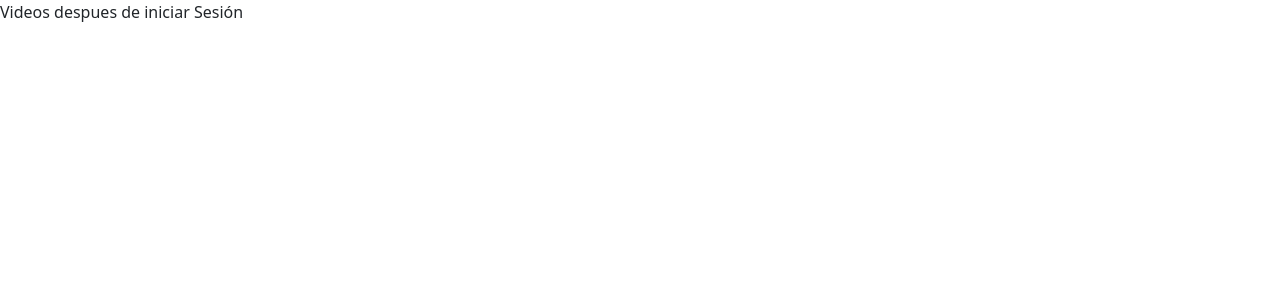
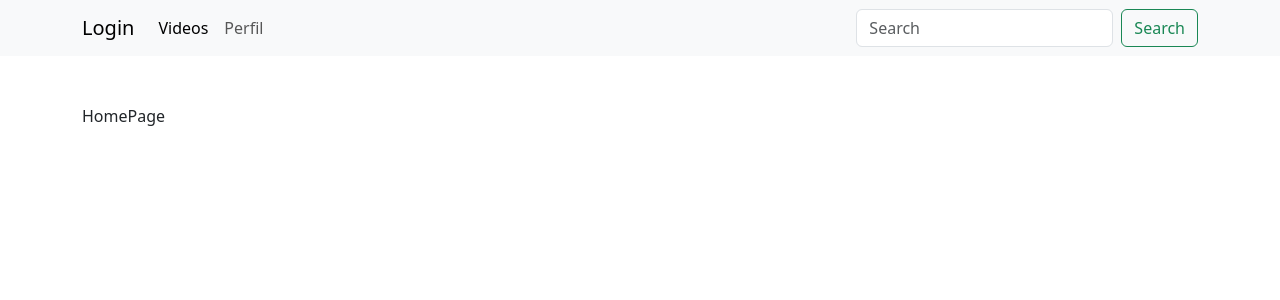
Before and after one commit to dfbastidas/microservices_lab, a React (Vite) app in the folder frontend/: page /homepage in a window 1280 px wide. Shown: the top 300 px of the page. Built offline with nearby package versions, Linux system fonts and the light colour scheme.

Commit message:
react: basic routing

```diff
--- /dev/null
+++ b/frontend/src/components/Header.tsx
@@ -0,0 +1,24 @@
+import {Link, NavLink} from 'react-router-dom' // NAVLINK PERMITE DECIRME LA PAGINA ACTUAL
+export default function Header() {
+    return (
+      <>
+        <nav className="navbar navbar-expand-lg bg-body-tertiary">
+            <div className="container">
+                <Link to="/" className="navbar-brand">Login</Link>
+                <ul className="navbar-nav me-auto mb-2 mb-lg-0">
+                    <li className="nav-item">
+                        <NavLink to="/homepage" className={({isActive})  => isActive ? 'nav-link active': 'nav-link'}>Videos</NavLink>
+                    </li>
+                    <li className="nav-item">
+                        <NavLink to="/profile" className={({isActive})  => isActive ? 'nav-link active': 'nav-link'}>Perfil</NavLink>
+                    </li>
+                </ul>
+                <form className="d-flex" role="search">
+                <input className="form-control me-2" type="search" placeholder="Search" aria-label="Search"/>
+                <button className="btn btn-outline-success" type="submit">Search</button>
+                </form>
+            </div>
+        </nav>
+      </>
+    )
+  }
--- /dev/null
+++ b/frontend/src/layouts/Layout.tsx
@@ -0,0 +1,13 @@
+import { Outlet } from 'react-router-dom'
+import Header from '../components/Header'
+
+export default function Layout() {
+  return (
+    <>
+        <Header/>
+        <main className='container py-5'>
+            <Outlet/>
+        </main>
+    </>
+  )
+}
--- a/frontend/src/router.tsx
+++ b/frontend/src/router.tsx
@@ -1,14 +1,19 @@
 import { BrowserRouter, Routes, Route } from "react-router"
 import IndexPage from "./views/IndexPage"
 import HomePage from "./views/HomePage"
+import Layout from "./layouts/Layout"
+import ProfilePage from "./views/ProfilePage"
 
 
 export default function AppRouter() {
   return (
     <BrowserRouter>
         <Routes>
-            <Route path="/" element={<IndexPage/>}></Route>
-            <Route path="/homepage" element={<HomePage/>}></Route>
+            <Route element={<Layout/>}>
+              <Route path="/" element={<IndexPage/>} index></Route>
+              <Route path="/homepage" element={<HomePage/>}></Route>
+              <Route path="/profile" element={<ProfilePage/>}></Route>
+            </Route>
         </Routes>
     </BrowserRouter>
   )
--- a/frontend/src/views/HomePage.tsx
+++ b/frontend/src/views/HomePage.tsx
@@ -1,5 +1,5 @@
 export default function HomePage() {
   return (
-    <div>Videos despues de iniciar Sesión</div>
+    <div>HomePage</div>
   )
 }
--- a/frontend/src/views/IndexPage.tsx
+++ b/frontend/src/views/IndexPage.tsx
@@ -1,5 +1,7 @@
 export default function IndexPage() {
   return (
-    <div>IndexPage</div>
+    <>
+      Index
+    </>
   )
 }
--- /dev/null
+++ b/frontend/src/views/ProfilePage.tsx
@@ -0,0 +1,5 @@
+export default function ProfilePage() {
+  return (
+    <div>Información del perfil</div>
+  )
+}
```
